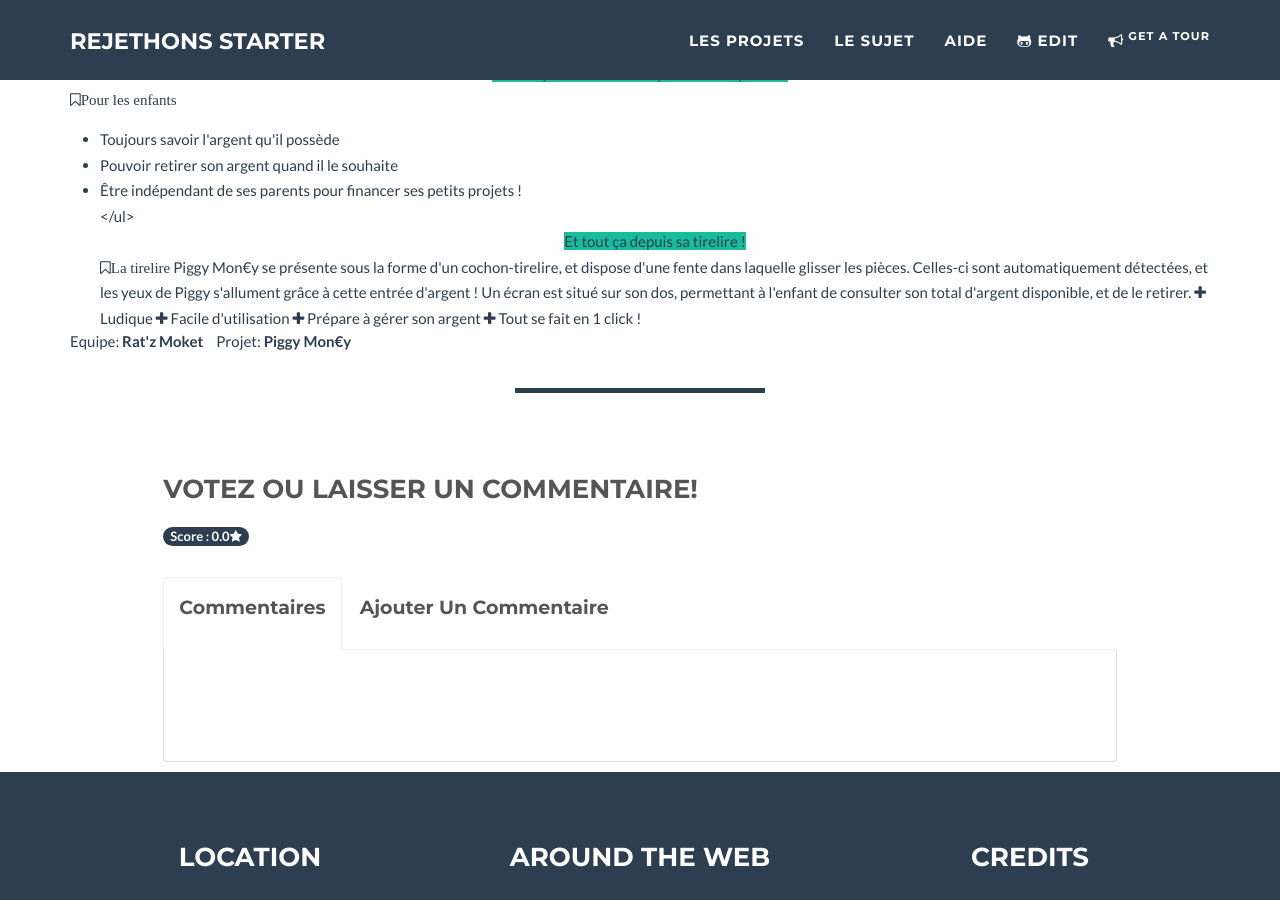
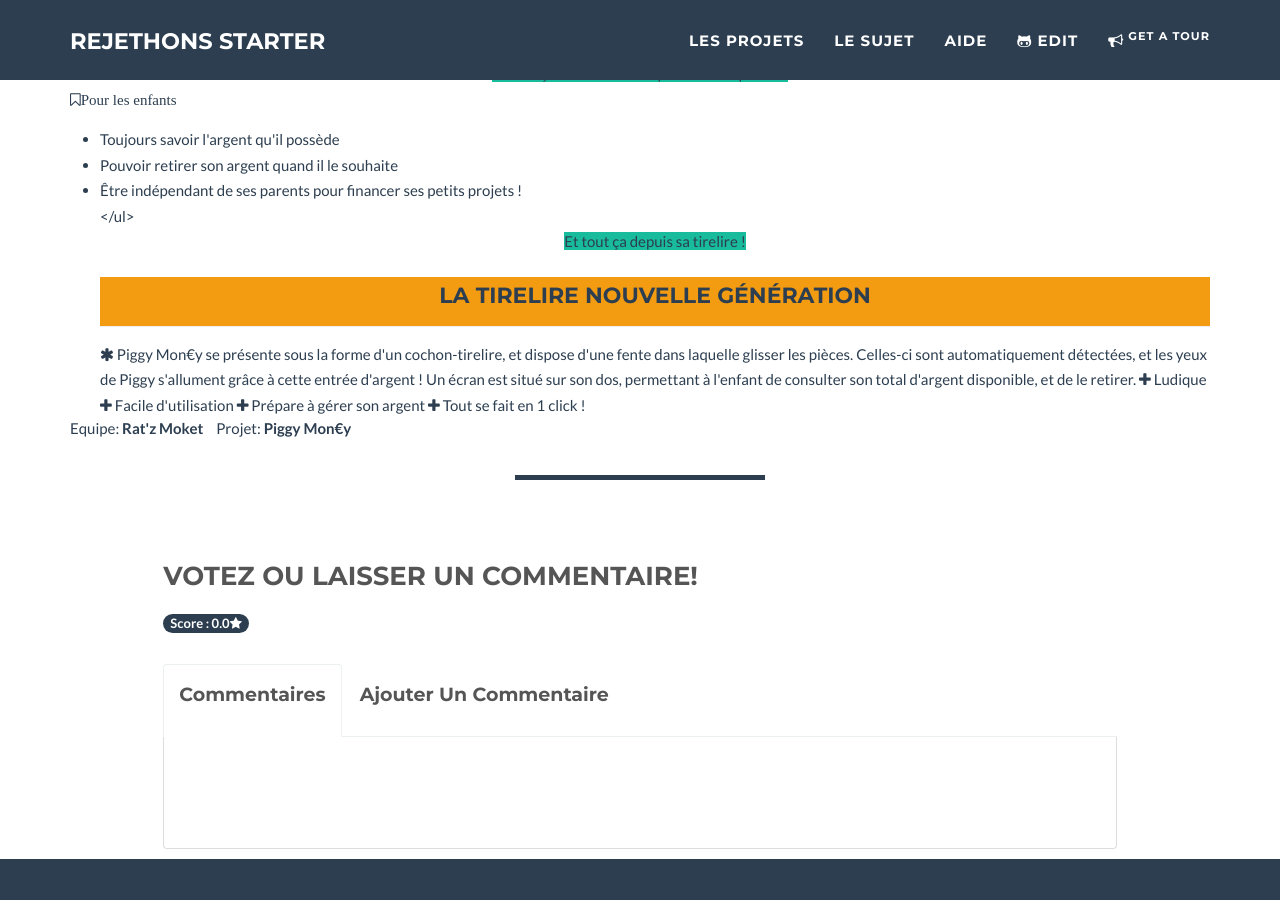
Before and after one commit to stephaneLeroy/rejethons-starter, a Jekyll site: the page built from _posts/2017-05-19-les-ratz-moket.markdown, in a window 1280 px wide and 900 px high, scrolled down 835 px. Built offline with Jekyll 4.4.1, drawn with Linux system fonts in a browser that asks for light colours.

Commit message:
Update 2017-05-19-les-ratz-moket.markdown

```diff
--- a/_posts/2017-05-19-les-ratz-moket.markdown
+++ b/_posts/2017-05-19-les-ratz-moket.markdown
@@ -8,11 +8,11 @@ img: cochon-vert-300x300.jpg
 alt: Piggy Mon€y
 ---
 <h1>Une idée innovante</h1>
-Piggy Mon€y, c'est une tirelire, mais pas n'importe laquelle ! Avec Piggy, les enfants savent à n'importe quel moment combien d'argent ils possèdent, et les parents peuvent gérer l'argent qu'ils leur donnent... Un compte bancaire adapté à la jeunesse !
+<i class="fa fa-asterisk" aria-hidden="true"></i> Piggy Mon€y, c'est une tirelire, mais pas n'importe laquelle ! Avec Piggy, les enfants savent à n'importe quel moment combien d'argent ils possèdent, et les parents peuvent gérer l'argent qu'ils leur donnent... Un compte bancaire adapté à la jeunesse !
 
 <div><span class="fa fa-question-circle" style="height:80px;"></span>L'idée</div>
 
-Avec Piggy, les parents peuvent contrôler l'argent de poche de leurs enfants. Ils peuvent les récompenser en ajoutant de l'argent dans la tirelire, et Piggy s'allume pour prévenir l'enfant ! Celui-ci peut voir directement combien il a gagné d'argent, et son argent total !
+<i class="fa fa-asterisk" aria-hidden="true"></i> Avec Piggy, les parents peuvent contrôler l'argent de poche de leurs enfants. Ils peuvent les récompenser en ajoutant de l'argent dans la tirelire, et Piggy s'allume pour prévenir l'enfant ! Celui-ci peut voir directement combien il a gagné d'argent, et son argent total !
 <center> <h2 class="bg-warning" style="height:50px; font-size:22px;">Un concept de banque, adapté aux enfants !</h2></center>
 
 <div class="fa fa-bookmark-o">Pour les parents</div>
@@ -36,8 +36,8 @@ Avec Piggy, les parents peuvent contrôler l'argent de poche de leurs enfants. I
 <center><span class="fa fa-mobile" class="bg-success" >Et tout ça depuis sa tirelire !</span></center>
 
 
-<div class="fa fa-bookmark-o">La tirelire</div>
-Piggy Mon€y se présente sous la forme d'un cochon-tirelire, et dispose d'une fente dans laquelle glisser les pièces. Celles-ci sont automatiquement détectées, et les yeux de Piggy s'allument grâce à cette entrée d'argent ! Un écran est situé sur son dos, permettant à l'enfant de consulter son total d'argent disponible, et de le retirer.
+<center> <h2 class="bg-warning" style="height:50px; font-size:22px;">La tirelire nouvelle génération</h2></center>
+<i class="fa fa-asterisk" aria-hidden="true"></i> Piggy Mon€y se présente sous la forme d'un cochon-tirelire, et dispose d'une fente dans laquelle glisser les pièces. Celles-ci sont automatiquement détectées, et les yeux de Piggy s'allument grâce à cette entrée d'argent ! Un écran est situé sur son dos, permettant à l'enfant de consulter son total d'argent disponible, et de le retirer.
 
 
 
```
